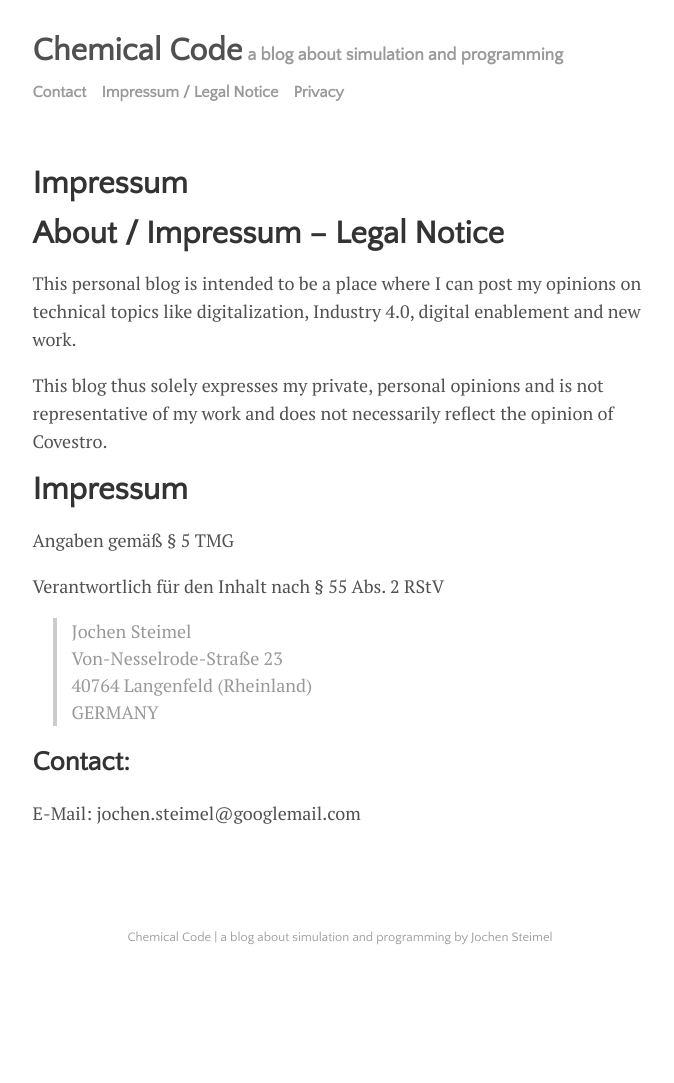
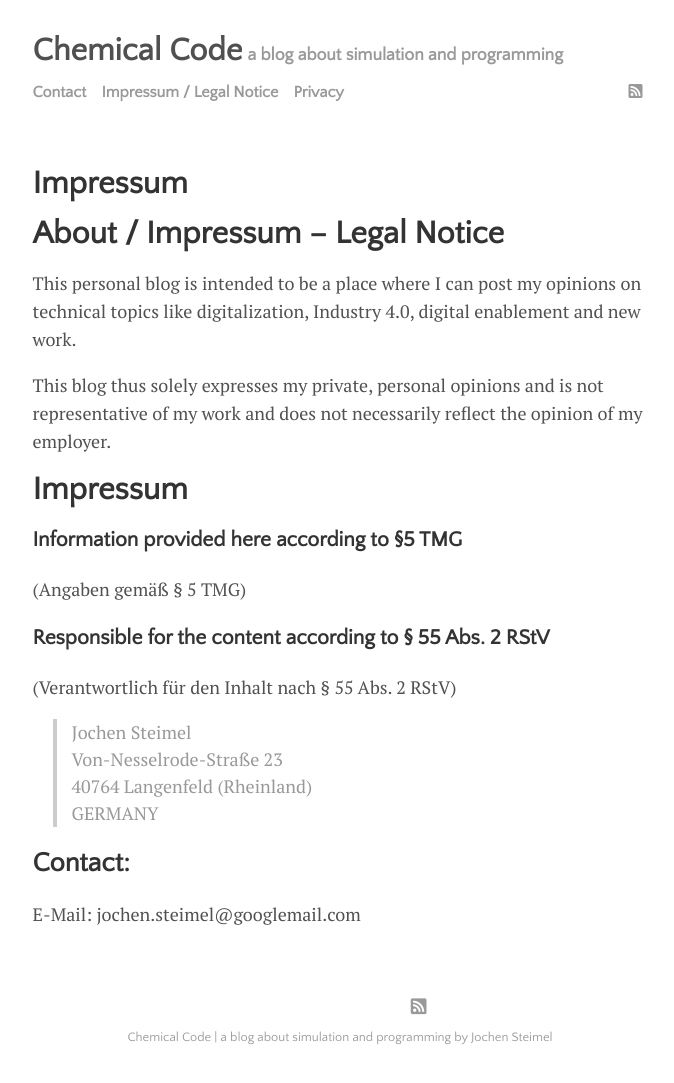
Before and after one commit to Nukleon84/ChemicalCode, a Jekyll site: the page built from menu/impressum.md, in a window 1280 px wide. Shown: the whole page, without its empty margins (300-974 px from the left). Built offline with Jekyll 4.4.1, drawn with Linux system fonts in a browser that asks for light colours; before the commit the page ends 983 px from its top, so only the background shows below that.

Commit message:
Test commit to repair font awesome self-hosting

```diff
--- a/assets/css/main.css
+++ b/assets/css/main.css
@@ -438,7 +438,7 @@ th, td {
   padding-right: 10px;
 }
 
-.fa { font-family: 'FontAwesome' !important; }
+/*.fa { font-family: 'FontAwesome' !important; }*/
 
 .fa-envelope {
   padding: 5px;
--- a/menu/impressum.md
+++ b/menu/impressum.md
@@ -7,13 +7,15 @@ title: Impressum
 
 This personal blog is intended to be a place where I can post my opinions on technical topics like digitalization, Industry 4.0, digital enablement and new work.
 
-This blog thus solely expresses my private, personal opinions and is not representative of my work and does not necessarily reflect the opinion of Covestro.
+This blog thus solely expresses my private, personal opinions and is not representative of my work and does not necessarily reflect the opinion of my employer.
 
 # Impressum
 
-Angaben gemäß § 5 TMG
+### Information provided here according to §5 TMG
+(Angaben gemäß § 5 TMG)
 
-Verantwortlich für den Inhalt nach § 55 Abs. 2 RStV
+### Responsible for the content according to § 55 Abs. 2 RStV
+(Verantwortlich für den Inhalt nach § 55 Abs. 2 RStV)
 
 > Jochen Steimel<br>
 > Von-Nesselrode-Straße 23<br>
```
